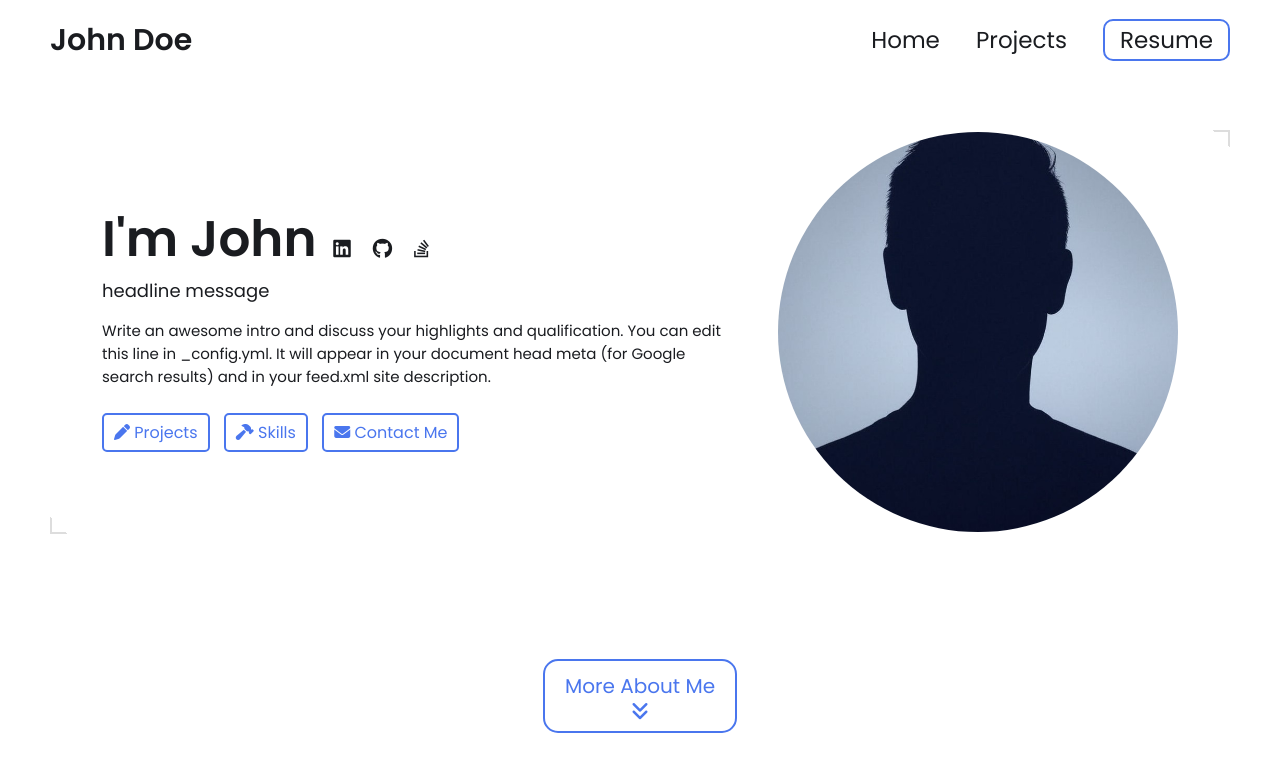
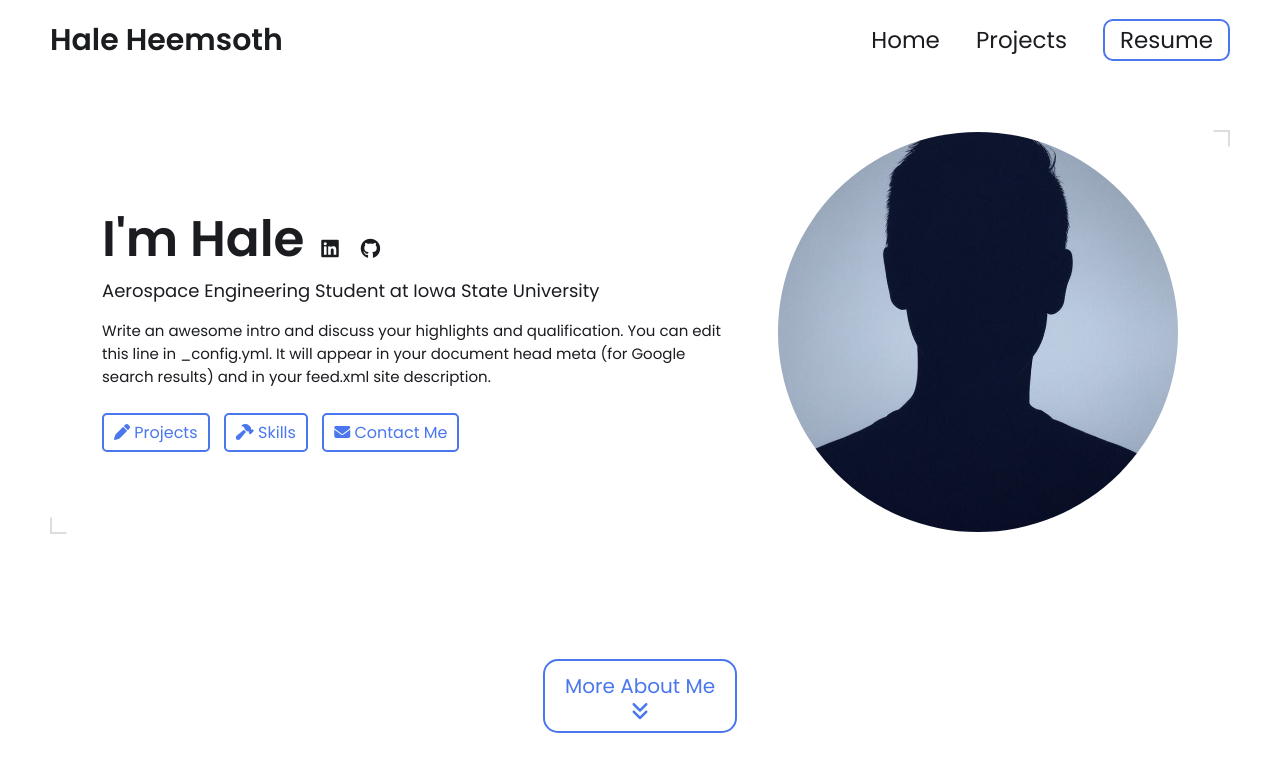
Before and after one commit to fakehale/fakehale.github.io, a Jekyll site: the page built from index.html, in a window 1280 px wide and 900 px high. Shown: the top 772 px of the window. Built offline with Jekyll 4.4.1, drawn with Linux system fonts in a browser that asks for light colours.

Commit message:
Update _config.yml
Started updating information

```diff
--- a/_config.yml
+++ b/_config.yml
@@ -7,13 +7,13 @@
 
 # Main Page Setup
 
-title: John Doe's Portfolio # This is what shows up in the tab of the browser
+title: Hale Heemsoth's Portfolio # This is what shows up in the tab of the browser
 
 
 
 # Hero Section
-name: John Doe
-headline: headline message
+name: Hale Heemsoth
+headline: Aerospace Engineering Student at Iowa State University
 description: >- # dont remove this line. this will ignore all new lines until the next section
   Write an awesome intro and discuss your highlights and qualification. You can edit this
   line in _config.yml. It will appear in your document head meta (for
@@ -25,15 +25,14 @@ profile_image: ./assets/images/profile-image/avatar.jpeg
 
 # Link your resume
 # You can place your resume in assets/resume/{resume file.pdf} or add external link such as pdf saved in google drive
-resume-url: https://drive.google.com/file/d/13Z3duVzh-gguPU5r03oJVEE6rV9rd3DS/view?usp=sharing
-
+resume-url: https://drive.google.com/file/d/1fPyCdFc_mM2r9NcXgoMS4IrcLTfNx4R2/view?usp=drive_link
 
 # Set up external links - this will show up as small icons next to your name.
 
 external-links:    # input only your own url slug. The icons with missing entries will not appear.
-  linkedin: test    # https://www.linkedin.com/in/{your url slug}
-  github: leea12    # https://github.com/{your url slug}
-  stackoverflow: test      # https://stackoverflow.com/users/{your url slug}
+  linkedin: hale-heemsoth-76a14a32a    # https://www.linkedin.com/in/{your url slug}
+  github: fakehale    # https://github.com/{your url slug}
+  stackoverflow:      # https://stackoverflow.com/users/{your url slug}
   medium:            # https://medium.com/@{your url slug}
   x-twitter:   # https://x.com/{your url slug}
   threads:            # https://threads.net/@{your url slug}
```
